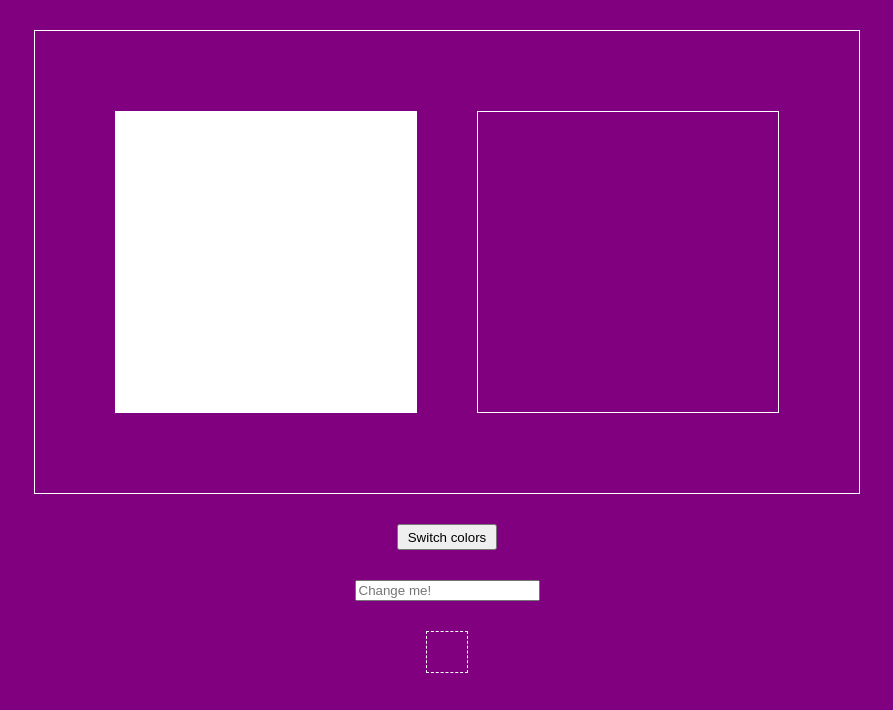
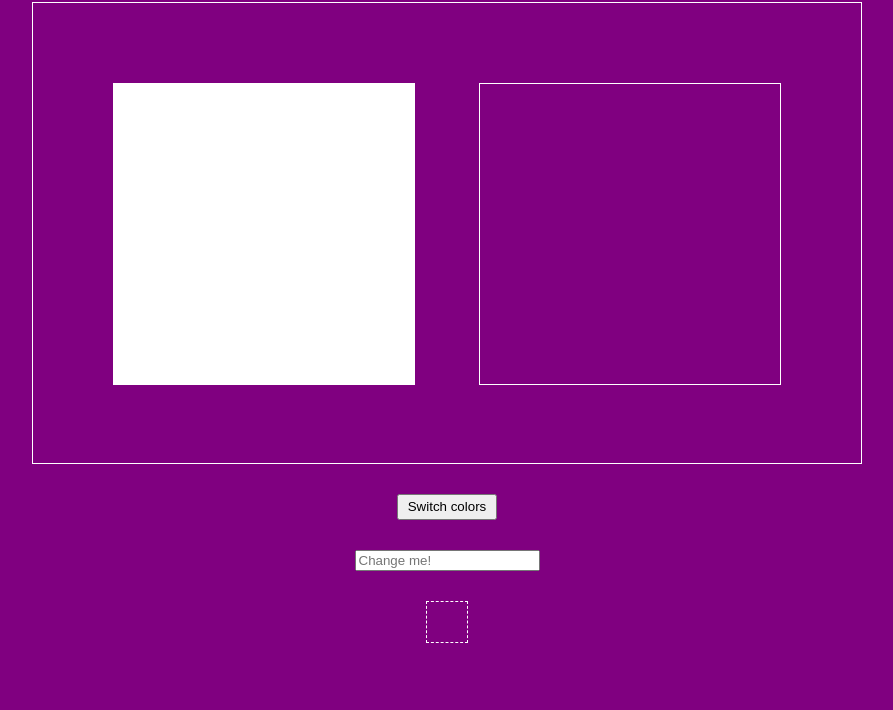
Before and after one commit to shilomagen/mirror-basics-playground, a plain HTML site: page basic-site/index.html in a window 1280 px wide. Shown: the part 106-816 px from the top of the page, without its empty margins (193-1086 px from the left). Drawn offline with Linux system fonts and the light colour scheme; files whose address does not match are found by name.

Commit message:
fix styles

```diff
--- a/basic-site/main.css
+++ b/basic-site/main.css
@@ -9,16 +9,13 @@ body {
     flex-flow: column;
     align-items: center;
     justify-content: center;
-    height: 100vh;
 }
 
 .box-container {
-    display: flex;
     margin-top: 20px;
+    height: 360px;
     padding: 50px;
     border: 1px solid #fff;
-    align-items: center;
-    justify-content: space-around;
 }
 
 .box {
@@ -26,6 +23,7 @@ body {
     height: 300px;
     border: 1px solid #fff;
     margin: 30px;
+    display: inline-block;
 }
 
 .blue-background {
```
